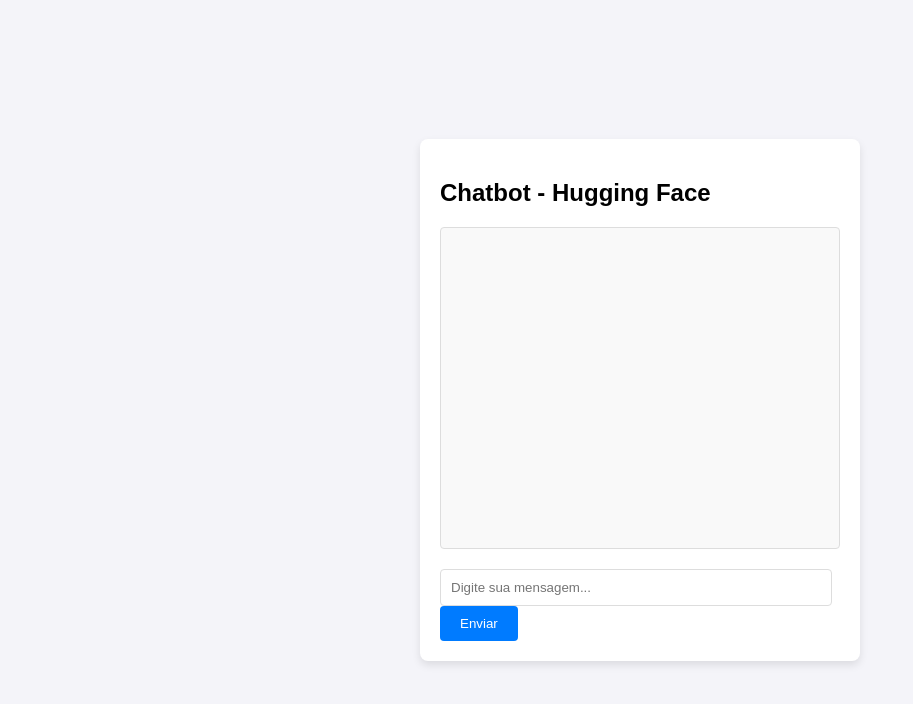
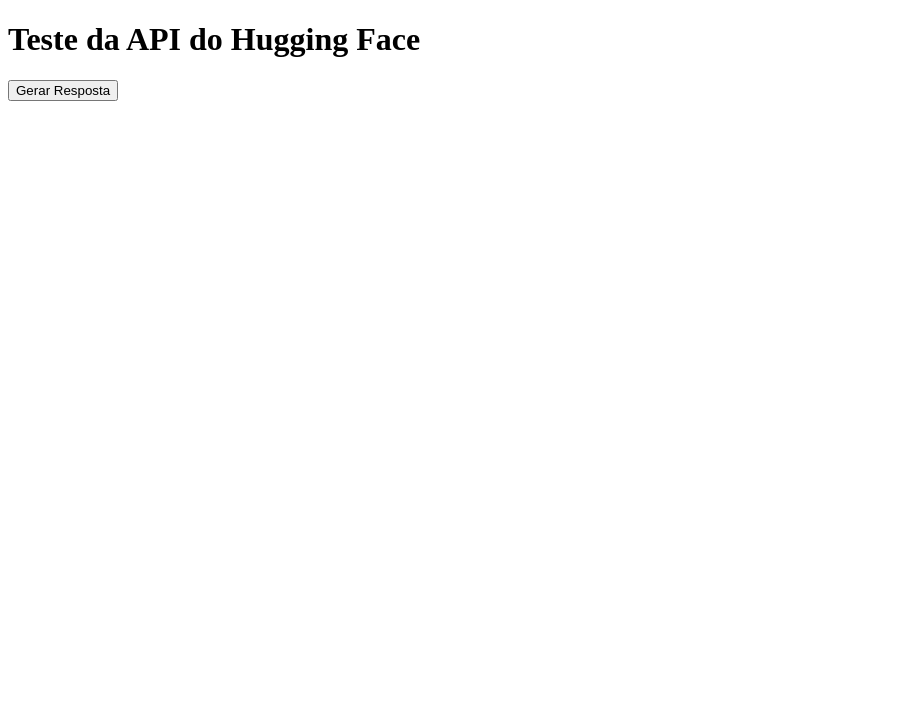
Before and after one commit to PedroMGGDev/Nincho, a plain HTML site: page index.html in a window 1280 px wide. Shown: the whole page, without its empty margins (0-913 px from the left). Drawn offline with Linux system fonts and the light colour scheme.

Commit message:
Update index.html

```diff
--- a/index.html
+++ b/index.html
@@ -3,127 +3,45 @@
 <head>
     <meta charset="UTF-8">
     <meta name="viewport" content="width=device-width, initial-scale=1.0">
-    <title>Chatbot - Hugging Face</title>
-    <style>
-        body {
-            font-family: Arial, sans-serif;
-            display: flex;
-            justify-content: center;
-            align-items: center;
-            height: 100vh;
-            margin: 0;
-            background-color: #f4f4f9;
-        }
-        .chat-container {
-            width: 400px;
-            max-width: 100%;
-            background: white;
-            border-radius: 8px;
-            padding: 20px;
-            box-shadow: 0 4px 8px rgba(0, 0, 0, 0.1);
-        }
-        .chat-box {
-            height: 300px;
-            overflow-y: auto;
-            border: 1px solid #ddd;
-            padding: 10px;
-            margin-bottom: 20px;
-            border-radius: 4px;
-            background-color: #f9f9f9;
-        }
-        input[type="text"] {
-            width: calc(100% - 30px);
-            padding: 10px;
-            border: 1px solid #ddd;
-            border-radius: 4px;
-            margin-right: 10px;
-        }
-        button {
-            padding: 10px 20px;
-            border: none;
-            background-color: #007BFF;
-            color: white;
-            border-radius: 4px;
-            cursor: pointer;
-        }
-        button:hover {
-            background-color: #0056b3;
-        }
-        .message {
-            margin-bottom: 10px;
-        }
-        .user-message {
-            color: #007BFF;
-            font-weight: bold;
-        }
-        .bot-message {
-            color: #333;
-        }
-    </style>
+    <title>Teste API Hugging Face</title>
 </head>
 <body>
-    <div class="chat-container">
-        <h2>Chatbot - Hugging Face</h2>
-        <div class="chat-box" id="chat-box"></div>
-        <input type="text" id="user-input" placeholder="Digite sua mensagem...">
-        <button onclick="sendMessage()">Enviar</button>
-    </div>
+    <h1>Teste da API do Hugging Face</h1>
+    <button id="generateButton">Gerar Resposta</button>
+    <pre id="responseOutput"></pre>
 
     <script>
-        const hfAuthToken = "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"; // Substitua pelo seu token do Hugging Face
-        const modelEndpoint = "https://api-inference.huggingface.co/models/meta-llama/Llama-3.3-70B-Instruct";
+        document.getElementById('generateButton').addEventListener('click', async () => {
+            const token = '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'; // Substitua pelo seu token da Hugging Face
+            const url = 'https://api-inference.huggingface.co/models/meta-llama/Llama-3.3-70B-Instruct';
 
-        // Função para enviar a mensagem e obter a resposta
-        async function sendMessage() {
-            const userInput = document.getElementById("user-input").value;
-            if (userInput.trim() === "") return;
+            const headers = {
+                'Authorization': `Bearer ${token}`,
+                'Content-Type': 'application/json'
+            };
 
-            // Adiciona a mensagem do usuário à tela
-            addMessage(userInput, "user-message");
-
-            // Limpa o campo de entrada
-            document.getElementById("user-input").value = "";
+            const body = JSON.stringify({
+                "inputs": "Quem é você?"
+            });
 
             try {
-                // Chama a API do Hugging Face para gerar a resposta
-                const response = await fetch(modelEndpoint, {
-                    method: "POST",
-                    headers: {
-                        "Authorization": `Bearer ${hfAuthToken}`,
-                        "Content-Type": "application/json"
-                    },
-                    body: JSON.stringify({ inputs: [userInput] })
+                const response = await fetch(url, {
+                    method: 'POST',
+                    headers: headers,
+                    body: body
                 });
 
-                if (!response.ok) {
-                    throw new Error("Erro ao obter resposta da API.");
+                const data = await response.json();
+
+                if (response.ok) {
+                    // Exibe a resposta gerada pela IA
+                    document.getElementById('responseOutput').textContent = JSON.stringify(data, null, 2);
+                } else {
+                    // Exibe o erro se a resposta não for bem-sucedida
+                    document.getElementById('responseOutput').textContent = 'Erro na requisição: ' + data.error || 'Erro desconhecido';
                 }
-
-                const data = await response.json();
-                const botResponse = data.generated_text || "Desculpe, não consegui entender sua solicitação.";
-
-                // Adiciona a resposta do bot à tela
-                addMessage(botResponse, "bot-message");
             } catch (error) {
-                console.error("Erro:", error);
-                addMessage("Erro ao se conectar com o servidor. Tente novamente.", "bot-message");
-            }
-        }
-
-        // Função para adicionar uma mensagem na tela
-        function addMessage(message, className) {
-            const chatBox = document.getElementById("chat-box");
-            const messageElement = document.createElement("div");
-            messageElement.classList.add("message", className);
-            messageElement.textContent = message;
-            chatBox.appendChild(messageElement);
-            chatBox.scrollTop = chatBox.scrollHeight; // Rolagem automática para a última mensagem
-        }
-
-        // Para enviar a mensagem quando pressionar Enter
-        document.getElementById("user-input").addEventListener("keypress", function(event) {
-            if (event.key === "Enter") {
-                sendMessage();
+                document.getElementById('responseOutput').textContent = 'Erro ao conectar com o servidor: ' + error.message;
             }
         });
     </script>
```
